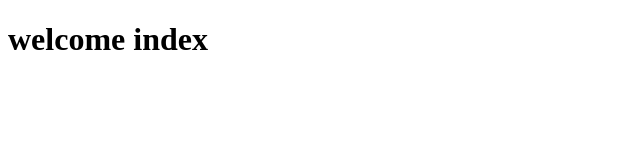
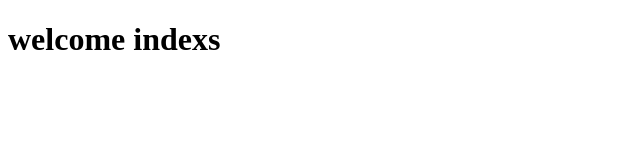
Before and after one commit to ahmedkandil2015/test-remote-git, a plain HTML site: page index.html in a window 1280 px wide. Shown: the full height of the page, 0-640 px from the left. Drawn offline with Linux system fonts and the light colour scheme.

Commit message:
fix text in h1

```diff
--- a/index.html
+++ b/index.html
@@ -6,6 +6,6 @@
     <title>Document</title>
 </head>
 <body>
-    <h1>welcome index</h1>
+    <h1>welcome indexs</h1>
 </body>
 </html>
```
